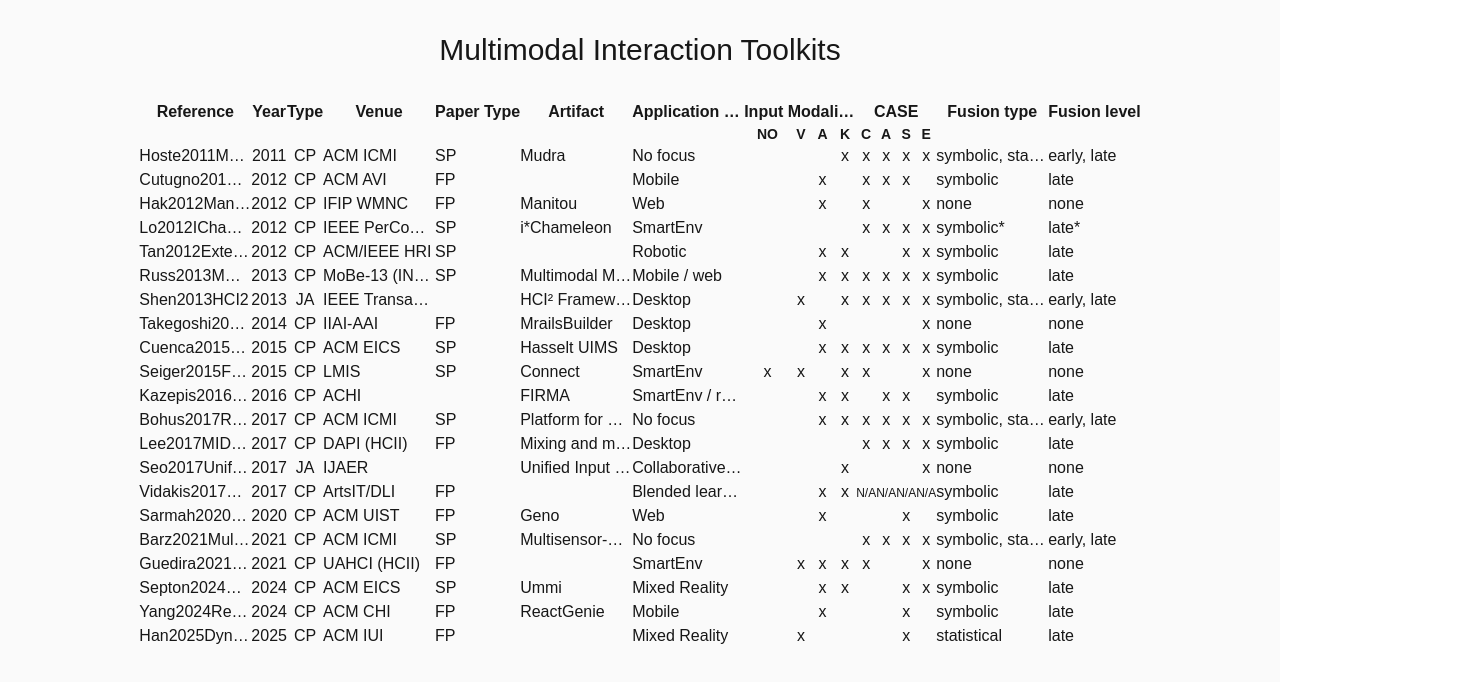
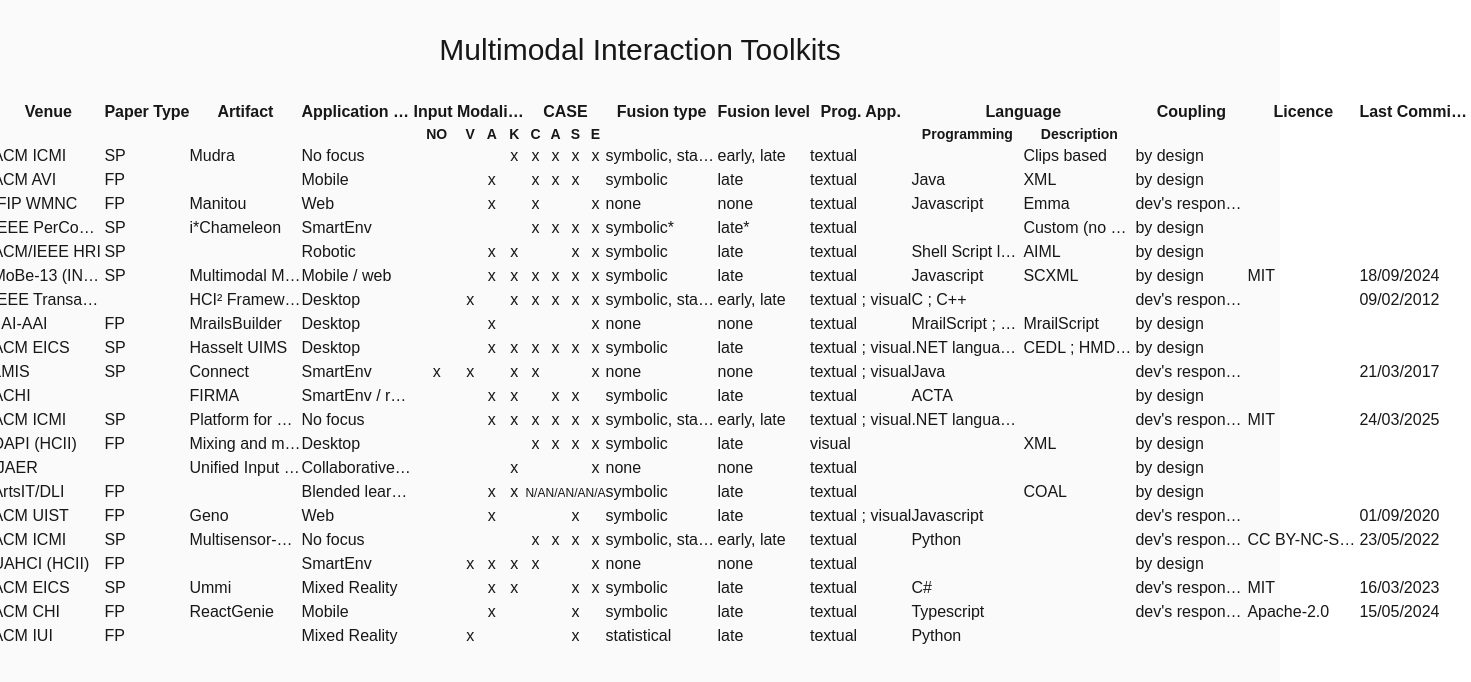
Before and after one commit to tsepton/mmi-toolkits, a Next.js app: page /mmi-toolkits/ in a window 1280 px wide. Shown: the top 682 px of the page, 1471 px wide, since content can reach past the window. Built offline with nearby package versions, Linux system fonts and the light colour scheme; a web font is replaced by a local one.

Commit message:
Add MMI facets

```diff
--- a/src/app/components/toolkits/toolkits.tsx
+++ b/src/app/components/toolkits/toolkits.tsx
@@ -23,19 +23,20 @@
         <th title="Conference Paper Type">Paper Type</th>
         <th>Artifact</th>
         <th>Application Domain</th>
+
         <th colSpan={4}>Input Modalities</th>
         <th colSpan={4}>CASE</th>
         <th>Fusion type</th>
         <th>Fusion level</th>
+
+        <th title="Programming approach">Prog. App.</th>
+        <th colSpan={2}>Language</th>
+        <th>Coupling</th>
+        <th>Licence</th>
+        <th>Last Commit Date</th>
       </tr>
       <tr>
-        <th />
-        <th />
-        <th />
-        <th />
-        <th />
-        <th />
-        <th />
+        <th colSpan={7} />
 
         <th className="text-center text-sm">NO</th>
         <th className="text-center text-sm">V</th>
@@ -47,8 +48,12 @@
         <th className="text-center text-sm">S</th>
         <th className="text-center text-sm">E</th>
 
-        <th></th>
-        <th></th>
+        <th colSpan={3} />
+
+        <th className="text-center text-sm">Programming</th>
+        <th className="text-center text-sm">Description</th>
+
+        <th colSpan={3} />
       </tr>
     </>
   );
@@ -69,9 +74,15 @@
 
   const body = toolkits.map((tool, index) => (
     <tr key={index} className="hover:bg-zinc-200">
-      <td className="max-w-max" title={tool.reference}>{tool.reference}</td>
-      <td className="text-center" title={String(tool.year)}>{tool.year}</td>
-      <td className="text-center" title={tool.docType}>{tool.docType}</td>
+      <td className="max-w-max" title={tool.reference}>
+        {tool.reference}
+      </td>
+      <td className="text-center" title={String(tool.year)}>
+        {tool.year}
+      </td>
+      <td className="text-center" title={tool.docType}>
+        {tool.docType}
+      </td>
       <td title={tool.venue}>{tool.venue}</td>
       <td title={tool.confPaperType ?? ""}>{tool.confPaperType}</td>
       <td title={tool.artifact ?? ""}>{tool.artifact}</td>
@@ -91,6 +102,13 @@
 
       <td>{tool.fusionType.join(", ")}</td>
       <td>{tool.fusionLevel.join(", ")}</td>
+
+      <td title={tool.programmingApproach}>{tool.programmingApproach}</td>
+      <td title={tool.programmingLanguage ?? ""}>{tool.programmingLanguage}</td>
+      <td title={tool.descriptionLanguage ?? ""}>{tool.descriptionLanguage}</td>
+      <td title={tool.coupling ?? ""}>{tool.coupling}</td>
+      <td title={tool.licence ?? ""}>{tool.licence}</td>
+      <td title={tool.lastCommitDate ?? ""}>{tool.lastCommitDate}</td>
     </tr>
   ));
   return <tbody>{body}</tbody>;
```
